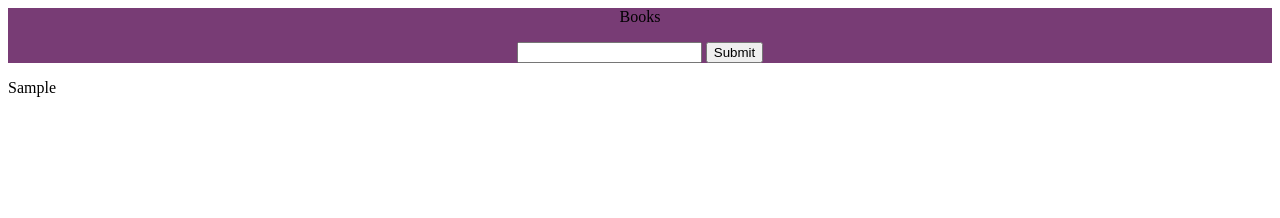
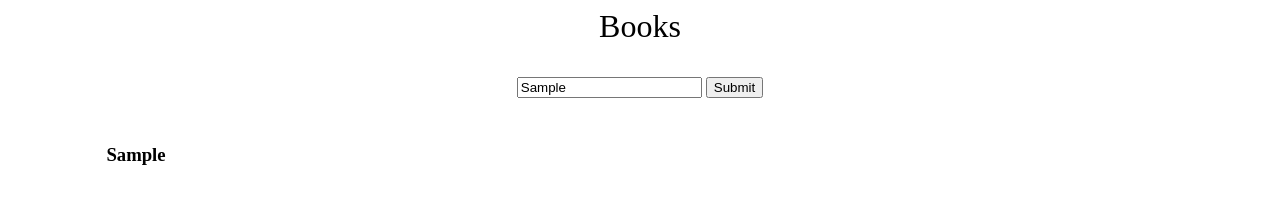
Before and after one commit to staten-island-tech/dom-manipulation-project-KatieT12, a plain HTML site: page 21st.html in a window 1280 px wide. Both pictures are taken after typing "Sample" into the empty fields and a click on the button "Submit". Shown: the top 218 px of the page. Drawn offline with Linux system fonts and the light colour scheme.

Commit message:
something

```diff
--- a/21st.js
+++ b/21st.js
@@ -1,14 +1,28 @@
+
 const DOMSelectors = {
     button: document.getElementById("btn"),
     box: document.getElementById("container-box"),
     input: document.querySelector('input'),
+    form: document.querySelector("#form"),
+    firstName: document.querySelector(".first-name"),
+    h3s:document.querySelectorAll("h3"),
+    h4s:document.querySelectorAll("h4"),
+
 };
 /* const cat = "meow";
 DOMSelectors.box.insertAdjacentHTML("afterend",
 `<h>We are a ${cat}</h1>`); */
-DOMSelectors.button.addEventListener("click", function(){
+
+DOMSelectors.button.addEventListener("click", function(event){
     let input = DOMSelectors.input.value;
-    DOMSelectors.box.insertAdjacentHTML("afterend",
+ /*    DOMSelectors.box.insertAdjacentHTML("afterend",
     `<p> ${input} </p>`);
-    DOMSelectors.input.value = "";
+    DOMSelectors.input.value = ""; */
+event.preventDefault();
+console.log(DOMSelectors.input.value);
+DOMSelectors.h3s.forEach(
+    (el) => el.textContent = DOMSelectors.input.value
+    );
 });
+
+////
--- a/style.css
+++ b/style.css
@@ -9,8 +9,13 @@ h1{
 card{
     align-items: center;
 }*/
+p{
+    font-size: 4vh;
+    color: black;
+    text-align: center;
+
+}
 #container-box {
-    background-color: rgb(120, 60, 117);
     font-size: 2vh;
     color: black;
     text-align: center;
```
Also changed, not shown: dom.js (+9 -3 lines).
